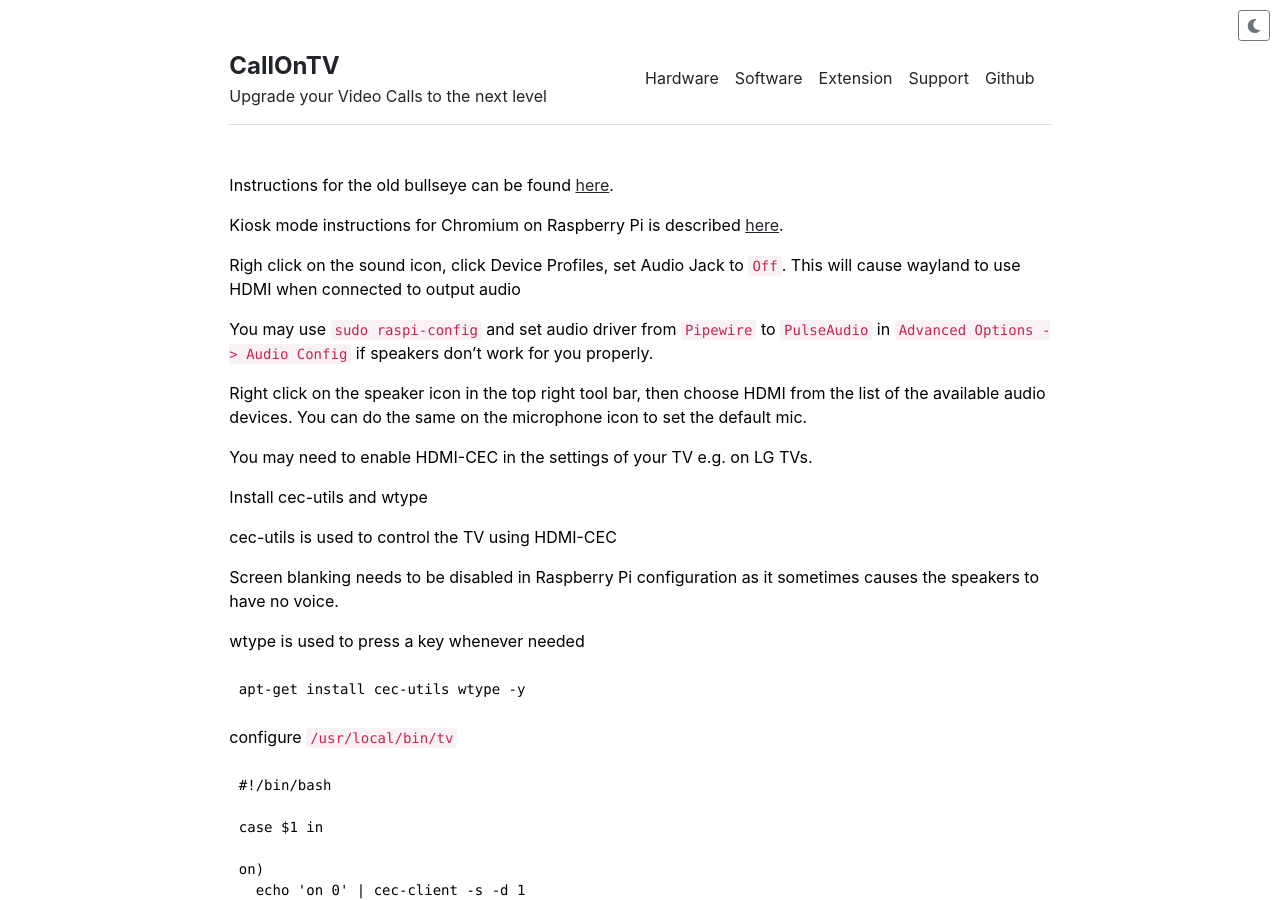
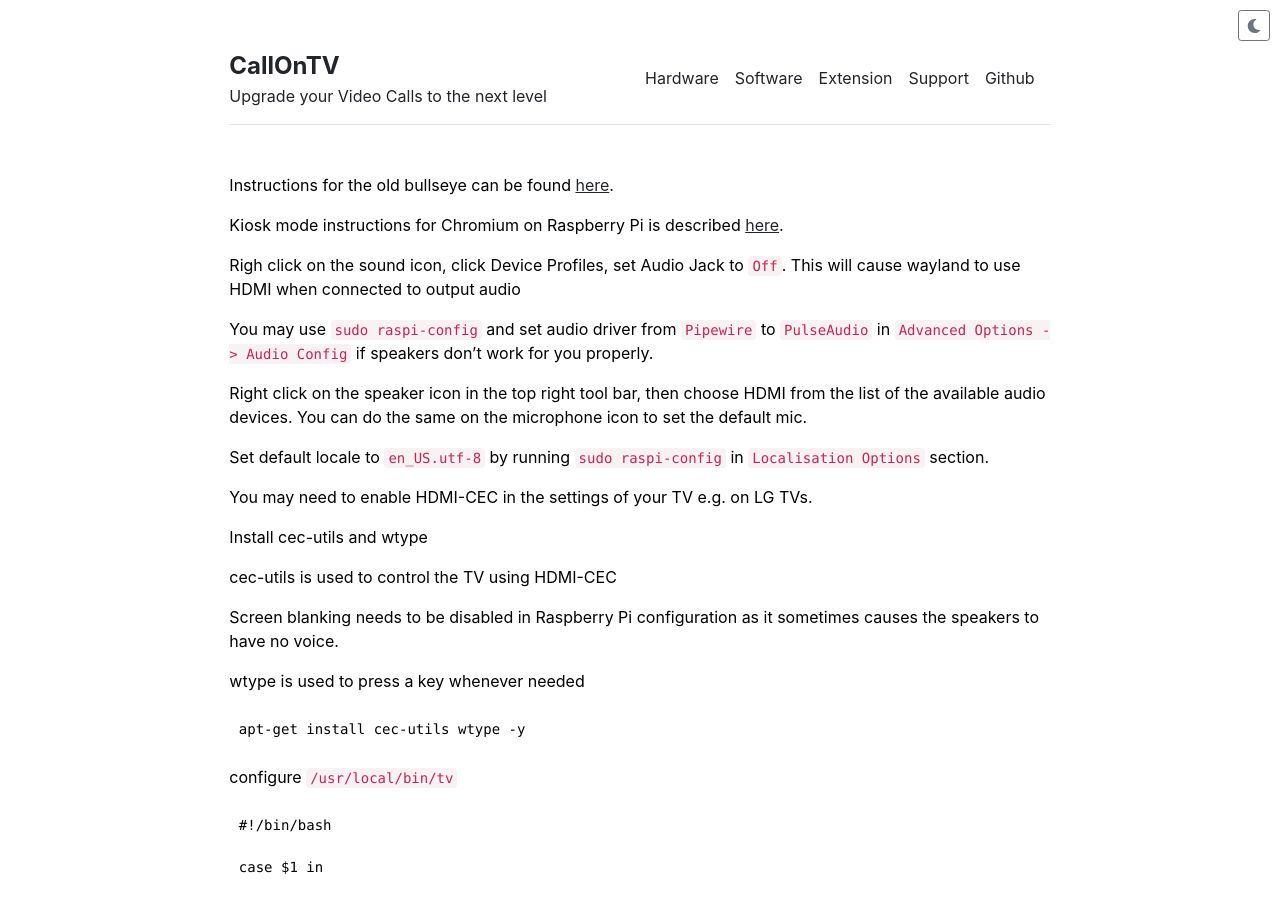
Before and after one commit to callontv/callontv.github.io, a Jekyll site: the page built from software.md, in a window 1280 px wide and 900 px high. Built offline with Jekyll 4.4.1, drawn with Linux system fonts in a browser that asks for light colours.

Commit message:
Added instructions for default locale

```diff
--- a/software.md
+++ b/software.md
@@ -11,6 +11,8 @@ Righ click on the sound icon, click Device Profiles, set Audio Jack to `Off`. Th
 You may use `sudo raspi-config` and set audio driver from `Pipewire` to `PulseAudio` in `Advanced Options -> Audio Config` if speakers don't work for you properly.
 
 Right click on the speaker icon in the top right tool bar, then choose HDMI from the list of the available audio devices. You can do the same on the microphone icon to set the default mic.
+
+Set default locale to `en_US.utf-8` by running `sudo raspi-config` in `Localisation Options` section.
 
 You may need to enable HDMI-CEC in the settings of your TV e.g. on LG TVs.
 
```
